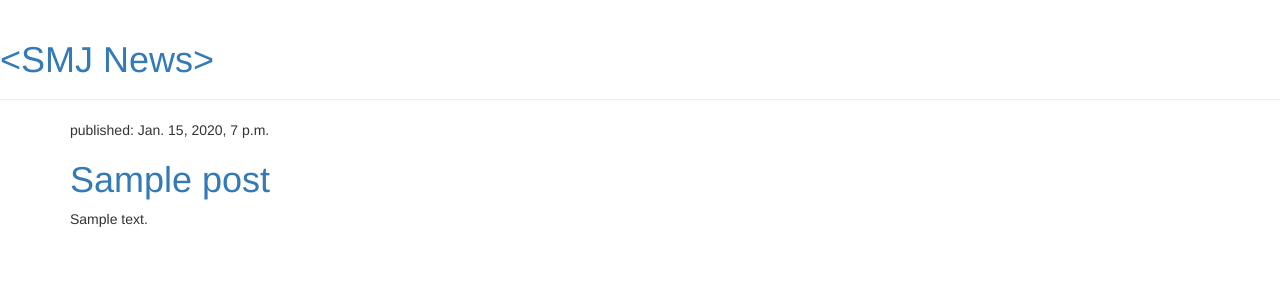
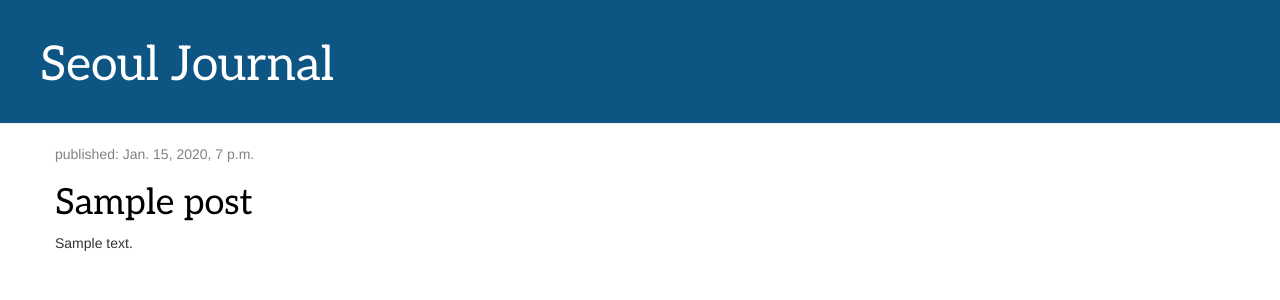
Before and after one commit to soominjung/Personal-Website, a Django app: template mainpage/templates/mainpage/post_list.html in a window 1280 px wide. Shown: the top 300 px of the page. Run offline with Django 3.2, Linux system fonts and the light colour scheme; the template is opened without the code that fills it: values that come from a table or form of the project are taken from there, others are empty; tables that the repository leaves empty hold one stand-in row (values such as "Sample post"); some libraries are stand-ins or nearby versions.

Commit message:
modify css file

```diff
--- a/mainpage/static/css/mainpage.css
+++ b/mainpage/static/css/mainpage.css
@@ -1,7 +1,3 @@
-body {
-    padding-left: 15px;
-}
-
 .page-header {
     background-color: #0d5582;
     margin-top: 0;
@@ -19,7 +15,7 @@ body {
 }
 
 h1, h2, h3, h4 {
-    font-family: 'Lobster', cursive;
+    font-family: 'Aleo', serif;
 }
 
 .date {
--- a/mainpage/templates/mainpage/post_list.html
+++ b/mainpage/templates/mainpage/post_list.html
@@ -3,12 +3,12 @@
     <head>
         <link rel="stylesheet" href="//maxcdn.bootstrapcdn.com/bootstrap/3.2.0/css/bootstrap.min.css">
         <link rel="stylesheet" href="//maxcdn.bootstrapcdn.com/bootstrap/3.2.0/css/bootstrap-theme.min.css">
-        <link href="//fonts.googleapis.com/css?family=Lobster&subset=latin,latin-ext" rel="stylesheet" type="text/css">
-        <link rel="stylesheet" href="{% static 'css/blog.css' %}">
+        <link href="https://fonts.googleapis.com/css?family=Aleo" rel="stylesheet" type="text/css">
+        <link rel="stylesheet" href="{% static 'css/mainpage.css' %}">
     </head>
     <body>
         <div class="page-header">
-            <h1><a href="/">&lt;SMJ News&gt;</a></h1>
+            <h1><a href="/">Seoul Journal</a></h1>
         </div>
         <div class="content container">
             <div class="row">
```
